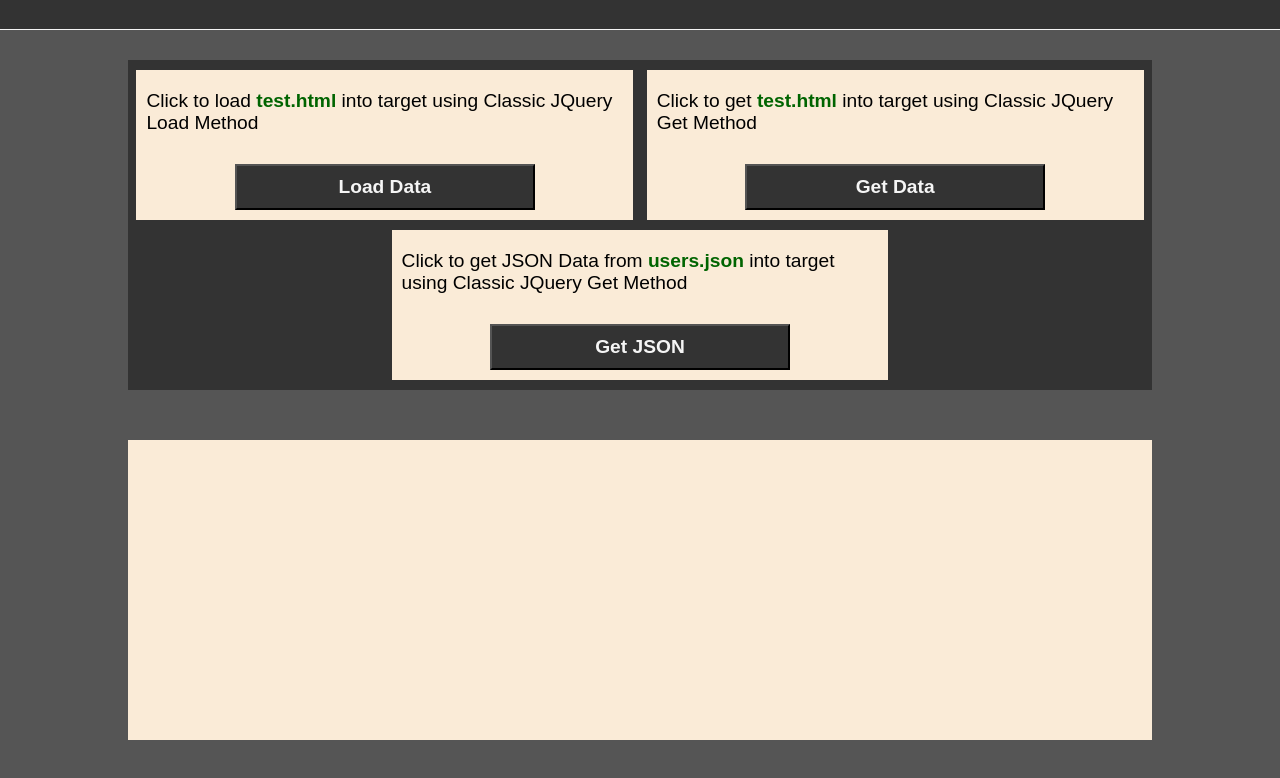
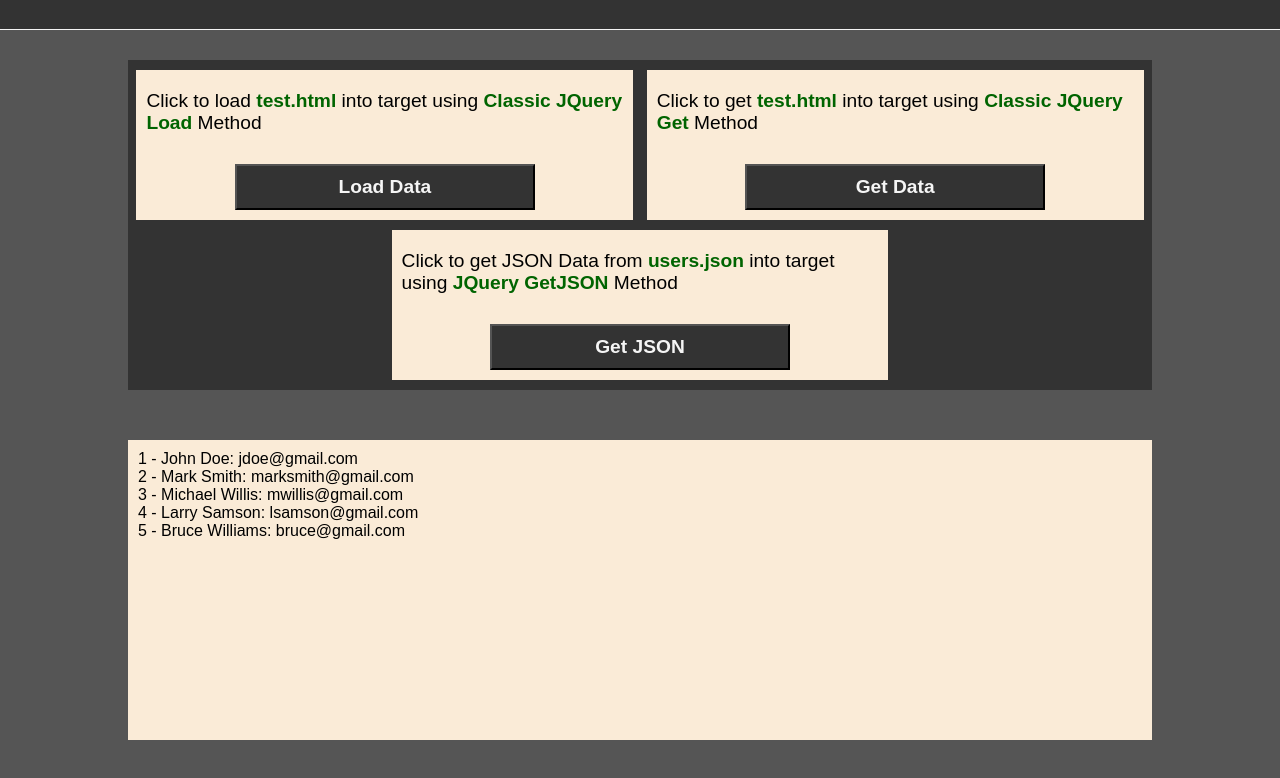
Before and after one commit to HossamOthman/JQuery_Examples, a plain HTML site: page 4th_AJAX/index.html in a window 1280 px wide. Both pictures are taken after a click on the button "Get JSON". Shown: the part 70-848 px from the top of the page. Drawn offline with Linux system fonts and the light colour scheme.

Commit message:
loading JSON

```diff
--- a/4th_AJAX/index.html
+++ b/4th_AJAX/index.html
@@ -13,16 +13,16 @@
     <div class="container">
         <div class="functions">
             <div class="func-block">
-                <p>Click to load <span>test.html</span> into target using Classic JQuery Load Method</p>
+                <p>Click to load <span>test.html</span> into target using <span>Classic JQuery Load</span> Method</p>
                 <button id="classic-load" class="load-btn">Load Data</button>
             </div>
             <div class="func-block">
-                <p>Click to get <span>test.html</span> into target using Classic JQuery Get Method</p>
+                <p>Click to get <span>test.html</span> into target using <span>Classic JQuery Get</span> Method</p>
                 <button id="classic-get" class="load-btn">Get Data</button>
             </div>
             <div class="func-block">
-                <p>Click to get JSON Data from <span>users.json</span> into target using Classic JQuery Get Method</p>
-                <button id="JSON-get" class="load-btn">Get JSON</button>
+                <p>Click to get JSON Data from <span>users.json</span> into target using <span>JQuery GetJSON</span> Method</p>
+                <button id="json-get" class="load-btn">Get JSON</button>
             </div>
         </div>
         <div id="target"></div>
--- a/4th_AJAX/script.js
+++ b/4th_AJAX/script.js
@@ -25,6 +25,15 @@ $(document).ready(function() {
         })
     });
 
+    //////////// Loading the json Document
+    $json_get = $('#json-get');
 
+    $json_get.on('click', () => {
+        $.getJSON('users.json', (data) => {
+            $.each(data, (i, user) => {
+                $target.append('<ul><li>'+ (i+1)+' - '+user.firstName+' '+ user.lastName+': ' +user.email +'</li></ul>')
+            })
+        })
+    });
 
 });
--- a/4th_AJAX/style.css
+++ b/4th_AJAX/style.css
@@ -2,6 +2,7 @@
     margin: 0;
     padding: 0;
     box-sizing: border-box;
+    list-style: none;
 }
 body {
     background-color: #555;
```
